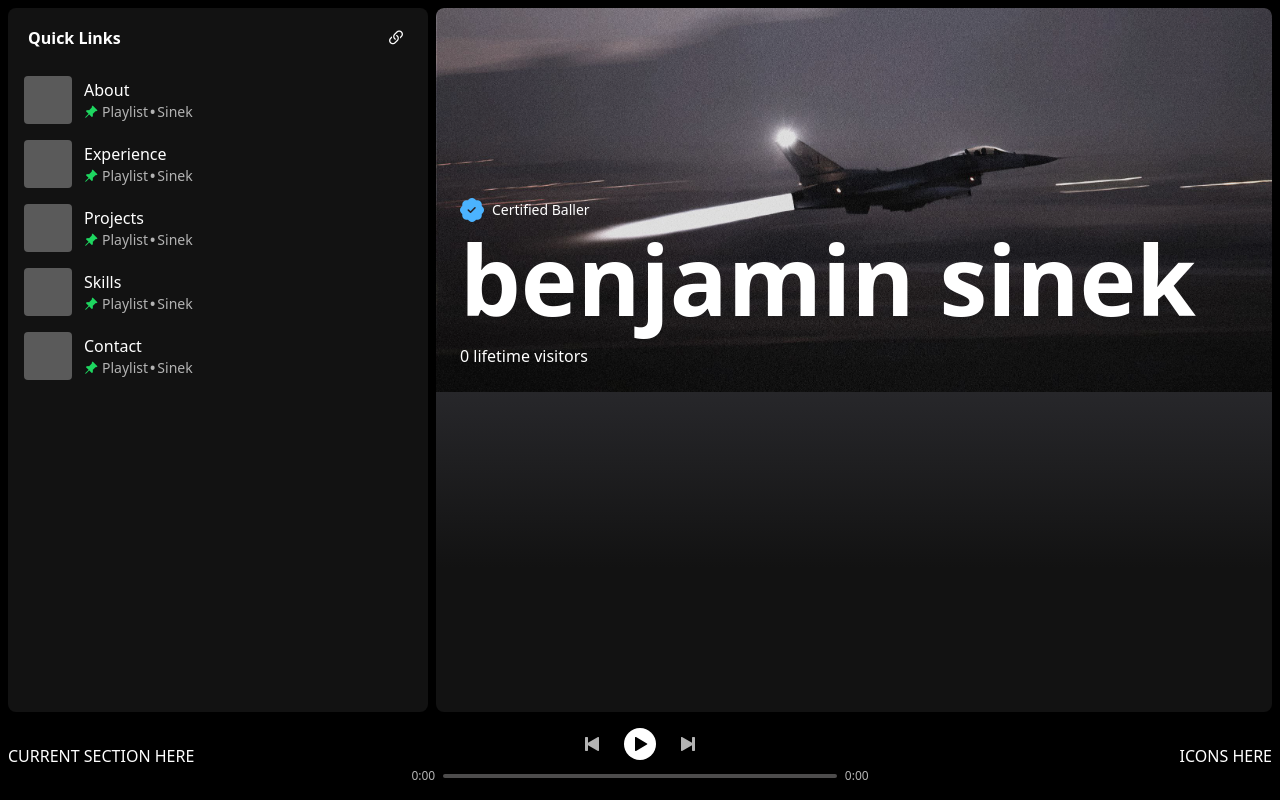
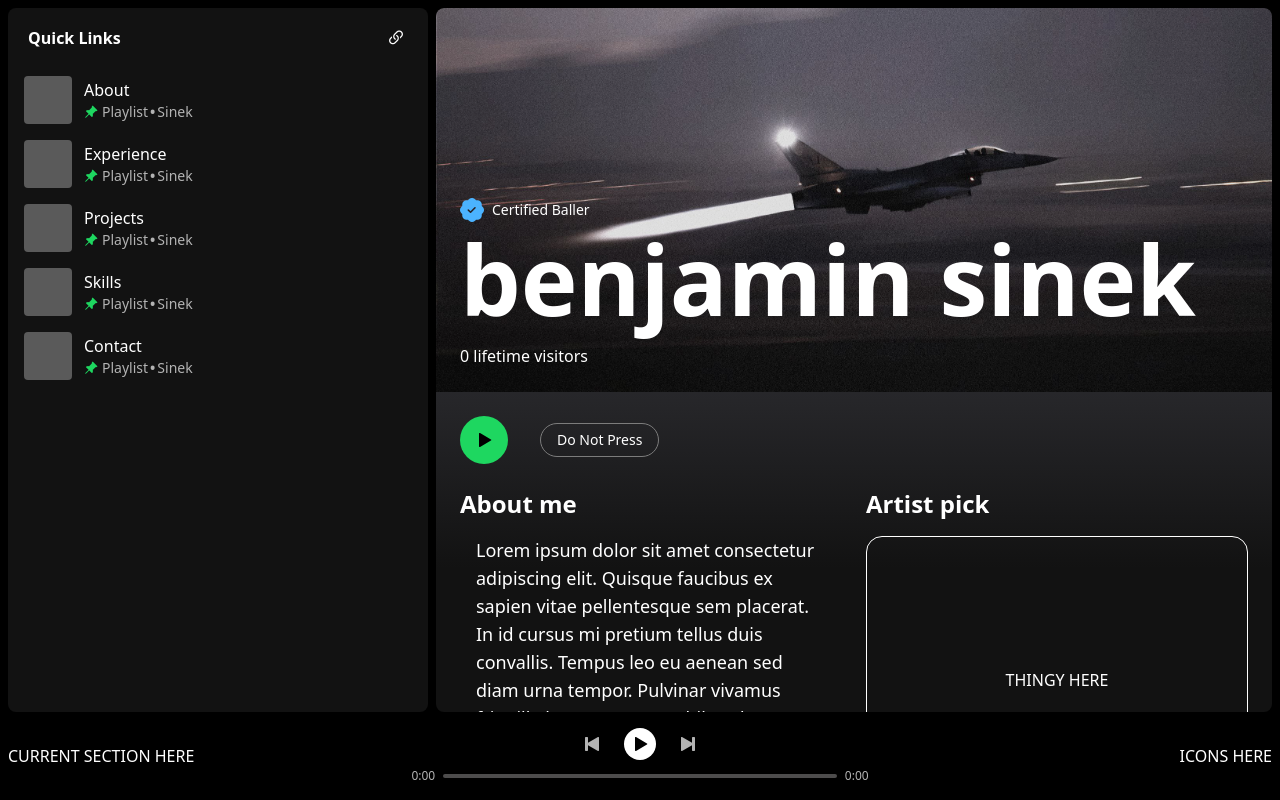
Before and after one commit to bsinek/my-portfolio, a React (Vite) app: page / in a window 1280 px wide. Built offline with nearby package versions, Linux system fonts and the light colour scheme; a web font is replaced by a local one.

Commit message:
feat(main-view): add About Me section with dummy controls and increase duration-75 to duration-100 for playbar buttons

```diff
--- /dev/null
+++ b/src/Lorem.jsx
@@ -0,0 +1,7 @@
+export const Lorem = () => {
+    return (
+        <div>
+            Lorem ipsum dolor sit amet consectetur adipiscing elit. Quisque faucibus ex sapien vitae pellentesque sem placerat. In id cursus mi pretium tellus duis convallis. Tempus leo eu aenean sed diam urna tempor. Pulvinar vivamus fringilla lacus nec metus bibendum egestas. Iaculis massa nisl malesuada lacinia integer nunc posuere. Ut hendrerit semper vel class aptent taciti sociosqu. Ad litora torquent per conubia nostra inceptos himenaeos.
+        </div>
+    )
+}
--- a/src/components/MainView.jsx
+++ b/src/components/MainView.jsx
@@ -1,5 +1,6 @@
 import { useRef } from "react"
 import { HorizontalScroll } from "./HorizontalScroll"
+import { Lorem } from "../Lorem"
 
 const MainViewHeader = ({ img, position, size, opacity }) => {
     return (
@@ -31,9 +32,31 @@ const AboutSection = () => {
         <div className="relative bg-spotify-grey">
             {/* gradient */}
             <div className="absolute inset-0 h-44 bg-gradient-to-b from-zinc-800 to-transparent" />
+            {/* buttons */}
+            <div className="relative h-24 p-6 flex gap-8 items-center">
+                <button className="h-full aspect-square p-4 rounded-full bg-spotify-green hover:scale-105 transition-transform duration-100">
+                    <svg xmlns="http://www.w3.org/2000/svg" viewBox="0 0 16 16" fill="currentColor" className="h-full text-black">
+                        <path d="M3 1.713a.7.7 0 0 1 1.05-.607l10.89 6.288a.7.7 0 0 1 0 1.212L4.05 14.894A.7.7 0 0 1 3 14.288z"/>
+                    </svg>
+                </button>
+                <button className="flex justify-center items-center h-8 rounded-full border-1 border-[#7c7c7c] p-4 hover:scale-[103%] hover:border-white transition-all duration-100">
+                    <p className="text-sm">Do Not Press</p>
+                </button>
+            </div>
             {/* content */}
-            <div className="relative p-12">
-
+            <div className="relative grid grid-cols-2 h-48 px-6 gap-6">
+                <div>
+                    <h2 className="text-2xl font-semibold mb-4">About me</h2>
+                    <div className="px-4 text-lg">
+                        <Lorem/>
+                    </div>
+                </div>
+                <div>
+                    <h2 className="text-2xl font-semibold mb-4">Artist pick</h2>
+                    <div className="h-72 flex justify-center items-center border rounded-2xl">
+                        THINGY HERE
+                    </div>
+                </div>
             </div>
         </div>
     )
--- a/src/components/Playbar.jsx
+++ b/src/components/Playbar.jsx
@@ -6,17 +6,17 @@ export const Playbar = () => {
             </div>
             <div className="flex flex-col flex-1 gap-2">
                 <div className="flex justify-center items-center gap-4 h-8">
-                    <button className="h-8 w-8 p-2 text-light-grey hover:text-white hover:scale-105 transition-all duration-75">
+                    <button className="h-full aspect-square p-2 text-light-grey hover:text-white hover:scale-105 transition-all duration-100">
                         <svg xmlns="http://www.w3.org/2000/svg" viewBox="0 0 16 16" fill="currentColor" className="h-full">
                             <path d="M3.3 1a.7.7 0 0 1 .7.7v5.15l9.95-5.744a.7.7 0 0 1 1.05.606v12.575a.7.7 0 0 1-1.05.607L4 9.149V14.3a.7.7 0 0 1-.7.7H1.7a.7.7 0 0 1-.7-.7V1.7a.7.7 0 0 1 .7-.7z"/>
                         </svg>
                     </button>
-                    <button className="h-8 w-8 p-2 rounded-full bg-current hover:scale-105 transition-transform duration-75">
+                    <button className="h-full aspect-square p-2 rounded-full bg-white hover:scale-105 transition-transform duration-100">
                         <svg xmlns="http://www.w3.org/2000/svg" viewBox="0 0 16 16" fill="currentColor" className="h-full text-black">
                             <path d="M3 1.713a.7.7 0 0 1 1.05-.607l10.89 6.288a.7.7 0 0 1 0 1.212L4.05 14.894A.7.7 0 0 1 3 14.288z"/>
                         </svg>
                     </button>
-                    <button className="h-8 w-8 p-2 text-light-grey hover:text-white hover:scale-105 transition-all duration-75">
+                    <button className="h-full aspect-square p-2 text-light-grey hover:text-white hover:scale-105 transition-all duration-100">
                         <svg xmlns="http://www.w3.org/2000/svg" viewBox="0 0 16 16" fill="currentColor" className="h-full rotate-180">
                             <path d="M3.3 1a.7.7 0 0 1 .7.7v5.15l9.95-5.744a.7.7 0 0 1 1.05.606v12.575a.7.7 0 0 1-1.05.607L4 9.149V14.3a.7.7 0 0 1-.7.7H1.7a.7.7 0 0 1-.7-.7V1.7a.7.7 0 0 1 .7-.7z"/>
                         </svg>
```
